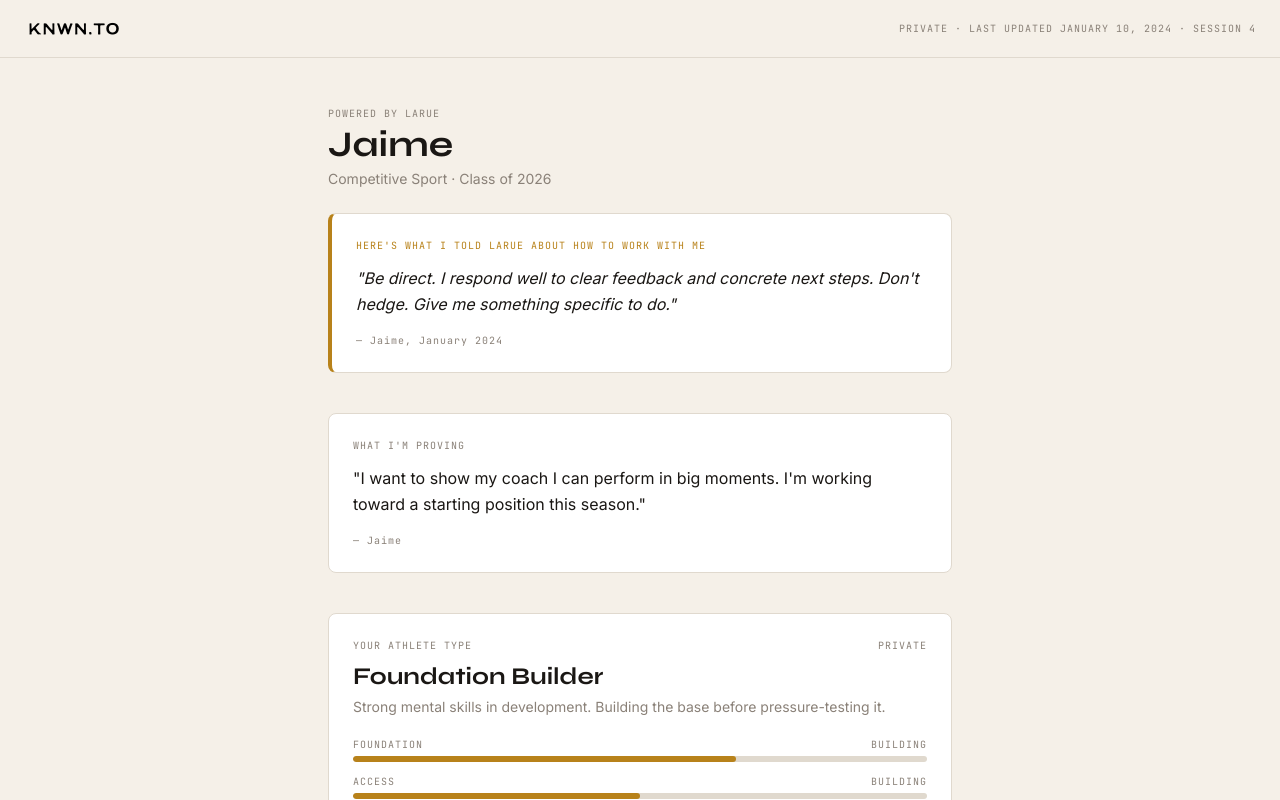
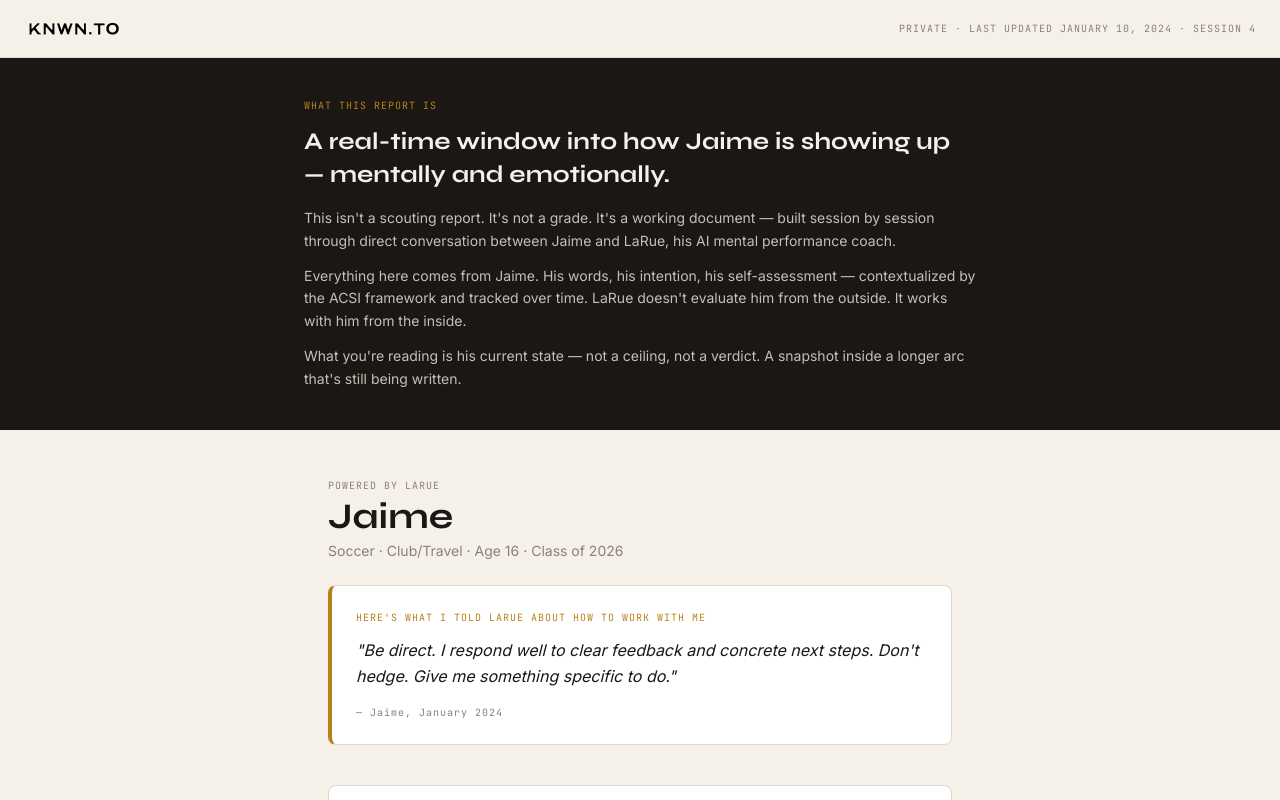
Before and after one commit to larueagent/knwn.to, a Next.js app: page /jaime in a window 1280 px wide. Shown: the top 800 px of the page. Built offline with nearby package versions, Linux system fonts and the light colour scheme.

Commit message:
feat(jaime): add intro block and athlete identity details (age 16, club/travel soccer)

```diff
--- a/app/jaime/page.tsx
+++ b/app/jaime/page.tsx
@@ -12,7 +12,9 @@ export const metadata: Metadata = {
 
 const athlete = {
   name: "Jaime",
-  sport: "Competitive Sport",
+  age: 16,
+  sport: "Soccer",
+  level: "Club/Travel",
   classYear: "Class of 2026",
   lastUpdated: "January 10, 2024",
   sessionNumber: 4,
@@ -145,6 +147,27 @@ export default function JaimePage() {
         </span>
       </nav>
 
+      {/* INTRO BLOCK */}
+      <div className="bg-[#1A1714] text-parchment px-6 py-10">
+        <div className="max-w-2xl mx-auto">
+          <p className="font-mono text-[10px] text-[#B8821A] tracking-widest uppercase mb-3">
+            What this report is
+          </p>
+          <h2 className="font-syne font-bold text-2xl text-parchment mb-4 leading-snug">
+            A real-time window into how Jaime is showing up — mentally and emotionally.
+          </h2>
+          <p className="font-inter text-sm text-[#C8BFB4] leading-relaxed mb-3">
+            This isn't a scouting report. It's not a grade. It's a working document — built session by session through direct conversation between Jaime and LaRue, his AI mental performance coach.
+          </p>
+          <p className="font-inter text-sm text-[#C8BFB4] leading-relaxed mb-3">
+            Everything here comes from Jaime. His words, his intention, his self-assessment — contextualized by the ACSI framework and tracked over time. LaRue doesn't evaluate him from the outside. It works with him from the inside.
+          </p>
+          <p className="font-inter text-sm text-[#C8BFB4] leading-relaxed">
+            What you're reading is his current state — not a ceiling, not a verdict. A snapshot inside a longer arc that's still being written.
+          </p>
+        </div>
+      </div>
+
       <div className="max-w-2xl mx-auto px-6 py-12 space-y-10">
 
         {/* ZONE 1 — ATHLETE IDENTITY */}
@@ -156,7 +179,7 @@ export default function JaimePage() {
             {athlete.name}
           </h1>
           <p className="font-inter text-sm text-[#8A8178]">
-            {athlete.sport} · {athlete.classYear}
+            {athlete.sport} · {athlete.level} · Age {athlete.age} · {athlete.classYear}
           </p>
 
           {/* Athlete Voice Card */}
```
